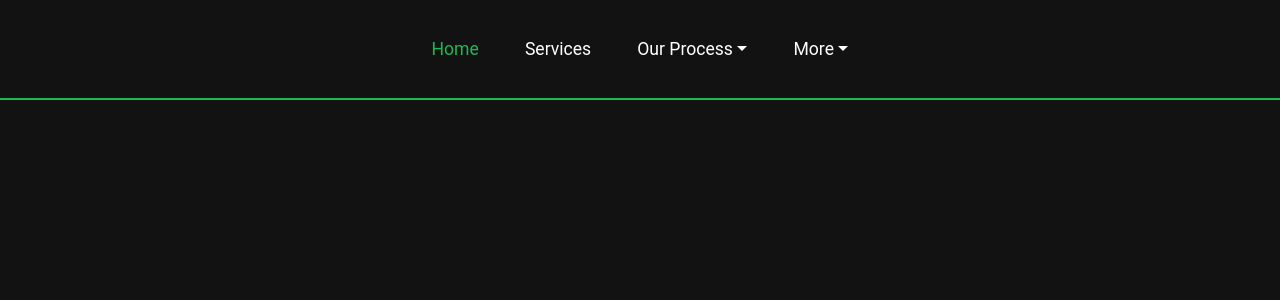
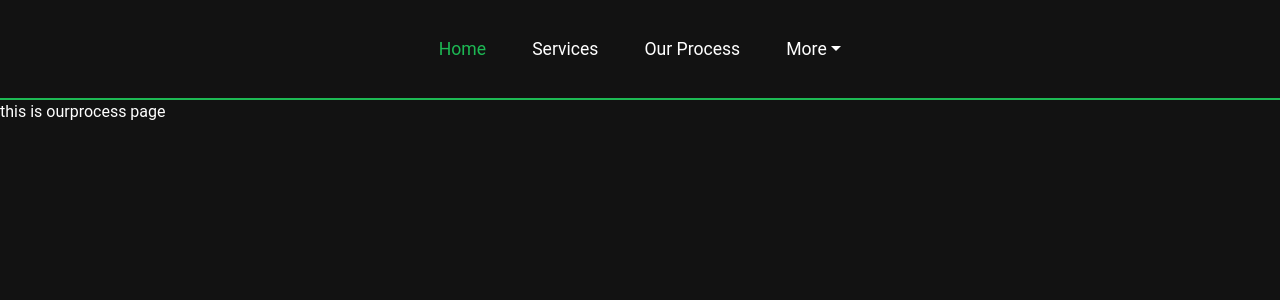
Before and after one commit to anirudddha/my-geet, a React (Vite) app: page /ourProcess in a window 1280 px wide. Shown: the top 300 px of the page. Built offline with nearby package versions, Linux system fonts and the light colour scheme; a web font is replaced by a local one.

Commit message:
adding our process page

```diff
--- a/src/App.jsx
+++ b/src/App.jsx
@@ -7,6 +7,7 @@ import About from './pages/About';
 import Services from './pages/Services';
 import Pricing from './pages/Pricing';
 import Contact from './pages/Contact';
+import OurProcess from './pages/OurProcess';
 
 function App() {
 
@@ -19,6 +20,7 @@ function App() {
         <Route path="/services" element={<Services />} />
         <Route path="/contact" element={<Contact />} />
         <Route path="/price" element={<Pricing />} />
+        <Route path="/ourProcess" element={<OurProcess />} />
       </Routes>
     </BrowserRouter>
   )
--- a/src/components/Nabvar.jsx
+++ b/src/components/Nabvar.jsx
@@ -17,14 +17,8 @@ const Navbar = () => {
             <li className="nav-item">
               <Link to="/services" className="nav-link">Services</Link>
             </li>
-            <li className="nav-item dropdown">
-              <a className="nav-link dropdown-toggle" href="#" role="button" data-bs-toggle="dropdown" aria-expanded="false">
-                Our Process
-              </a>
-              <ul className="dropdown-menu">
-                <li><a className="dropdown-item" href="#">Procedure</a></li>
-                <li><a className="dropdown-item" href="#">Sample Music</a></li>
-              </ul>
+            <li className="nav-item">
+              <Link to="/ourProcess" className="nav-link">Our Process</Link>
             </li>
             <li className="nav-item dropdown">
               <a className="nav-link dropdown-toggle" href="#" role="button" data-bs-toggle="dropdown" aria-expanded="false">
--- /dev/null
+++ b/src/pages/OurProcess.jsx
@@ -0,0 +1,12 @@
+import React from 'react'
+
+const OurProcess = () => {
+  return (
+    <div>
+      this is ourprocess page
+
+    </div>
+  )
+}
+
+export default OurProcess
```
